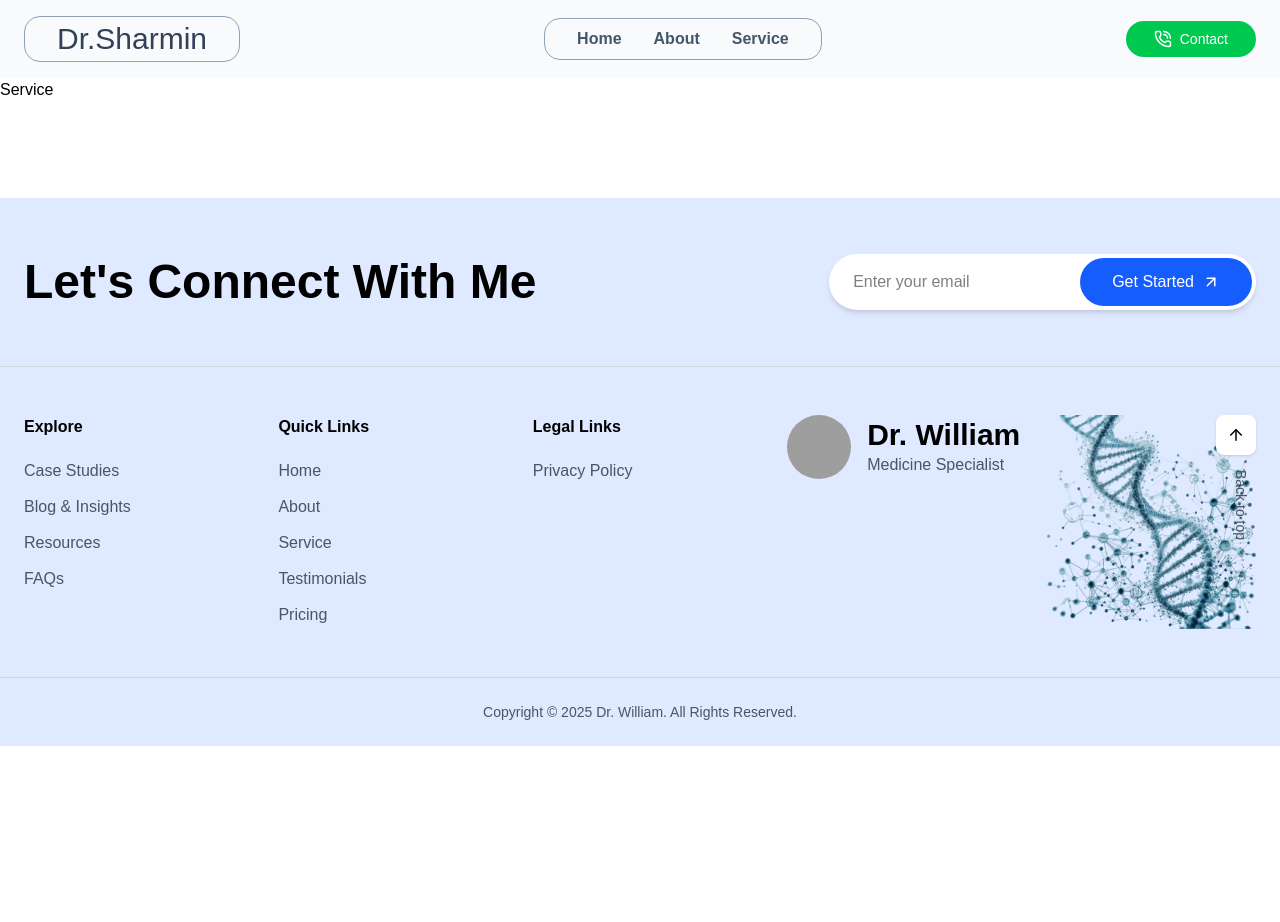
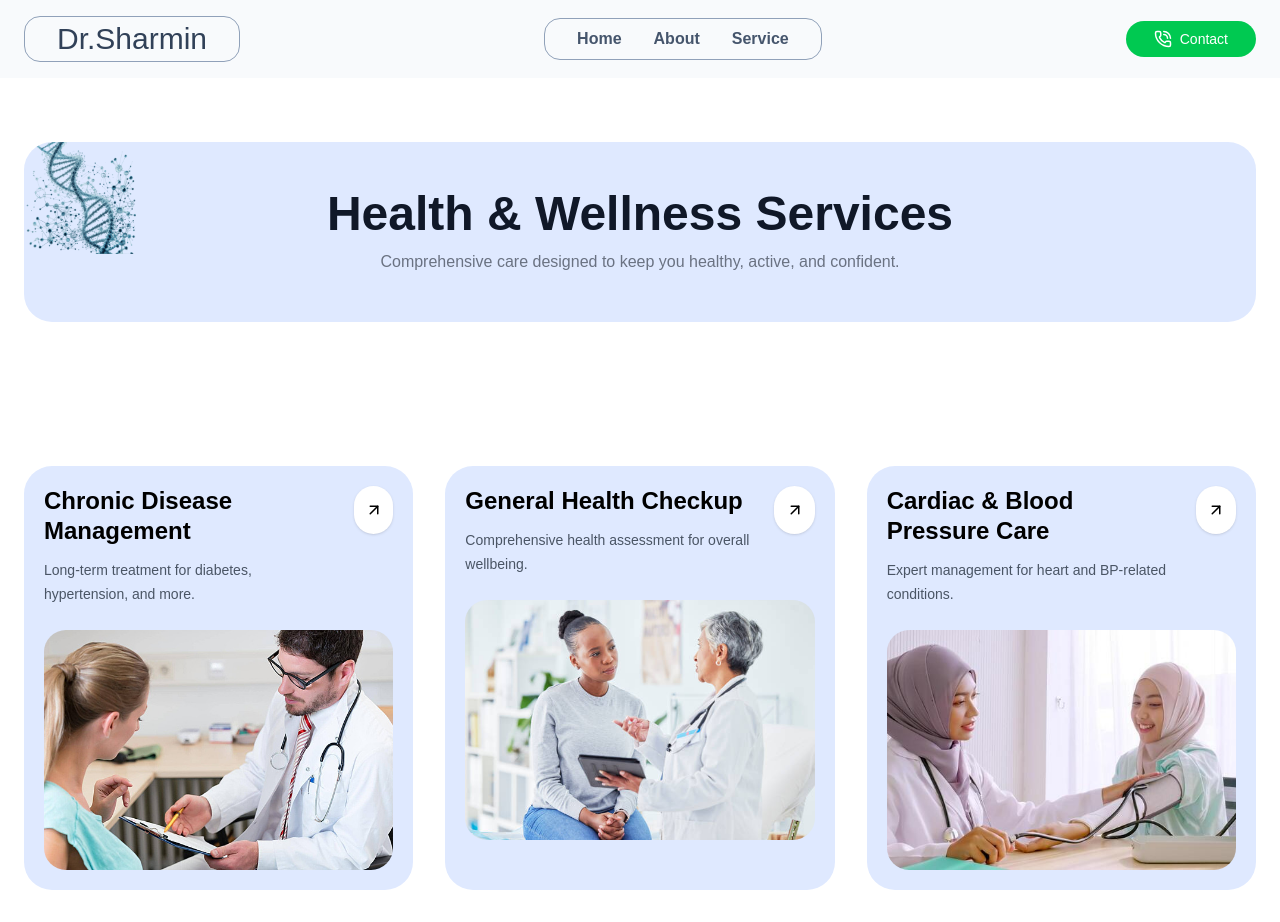
Before and after one commit to yeasin5060/doctor-portfolio, a React (Vite) app: page /service in a window 1280 px wide. Shown: the top 922 px of the page. Before the commit the page ends 800 px from the top, so only its background shows below. Built offline with nearby package versions, Linux system fonts and the light colour scheme; grey boxes are pictures that could not be loaded; the HTML template or start-up script is replaced by a standard one.

Commit message:
complete the servicebanner and services

```diff
--- /dev/null
+++ b/src/components/ServiceBanner.jsx
@@ -0,0 +1,31 @@
+import dna from "../assets/dna.png";
+
+const ServiceBanner = () => {
+    return (
+        <section className="py-16 bg-white">
+            <div className="max-w-7xl mx-auto px-6">
+                <div className="relative bg-[#dfe9ff] rounded-[28px] overflow-hidden py-12">
+                    {/* DNA Image */}
+                    <img
+                        src={dna}
+                        alt="DNA"
+                        className="absolute top-0 left-0 w-24 md:w-28"
+                    />
+                    {/* Content */}
+                    <div className="text-center">
+
+                        <h2 className="text-3xl md:text-5xl font-bold text-gray-900">
+                            Health & Wellness Services
+                        </h2>
+                        <p className="mt-3 text-gray-500 text-sm md:text-base">
+                            Comprehensive care designed to keep you healthy,
+                            active, and confident.
+                        </p>
+                    </div>
+                </div>
+            </div>
+        </section>
+    );
+};
+
+export default ServiceBanner;
--- /dev/null
+++ b/src/components/Services.jsx
@@ -0,0 +1,98 @@
+import React from 'react'
+import { ArrowUpRight } from "lucide-react";
+
+import service1 from "../assets/checkup-one.jpg";
+import service2 from "../assets/checkup-two.jpg";
+import service3 from "../assets/checkup-three.jpg";
+import service4 from "../assets/checkup-four.jpg";
+import service5 from "../assets/checkup-two.jpg";
+import service6 from "../assets/checkup-one.jpg";
+
+const services = [
+  {
+    title: "Chronic Disease Management",
+    description:
+      "Long-term treatment for diabetes, hypertension, and more.",
+    image: service1,
+  },
+  {
+    title: "General Health Checkup",
+    description:
+      "Comprehensive health assessment for overall wellbeing.",
+    image: service2,
+  },
+  {
+    title: "Cardiac & Blood Pressure Care",
+    description:
+      "Expert management for heart and BP-related conditions.",
+    image: service3,
+  },
+  {
+    title: "Respiratory Treatment",
+    description:
+      "Diagnosis and care for asthma, cough, and lung issues.",
+    image: service4,
+  },
+  {
+    title: "Lifestyle & Nutrition Advice",
+    description:
+      "Guidance for diet, exercise, and healthy living.",
+    image: service5,
+  },
+  {
+    title: "Follow-Up Consultation",
+    description:
+      "Continuous support for ongoing recovery and health improvement.",
+    image: service6,
+  },
+];
+
+const Services = () => {
+  return (
+     <section className="py-20 bg-white">
+      <div className="max-w-7xl mx-auto px-6">
+
+        <div className="grid md:grid-cols-2 xl:grid-cols-3 gap-8">
+
+          {services.map((service, index) => (
+            <div
+              key={index}
+              className="bg-[#dfe9ff] rounded-[28px] p-5 hover:-translate-y-2 hover:shadow-xl transition-all duration-300"
+            >
+              {/* Top */}
+              <div className="flex justify-between items-start gap-4">
+
+                <div>
+                  <h3 className="text-2xl font-bold leading-tight">
+                    {service.title}
+                  </h3>
+
+                  <p className="text-gray-600 text-sm mt-3 leading-6">
+                    {service.description}
+                  </p>
+                </div>
+
+                <button className="w-12 h-12 rounded-full bg-white flex items-center justify-center shadow hover:bg-blue-600 hover:text-white transition">
+                  <ArrowUpRight size={18} />
+                </button>
+
+              </div>
+
+              {/* Image */}
+              <img
+                src={service.image}
+                alt={service.title}
+                className="w-full h-60 object-cover rounded-[22px] mt-6"
+              />
+
+            </div>
+          ))}
+
+        </div>
+
+      </div>
+    </section>
+  )
+}
+
+export default Services
--- a/src/pages/Service.jsx
+++ b/src/pages/Service.jsx
@@ -1,8 +1,13 @@
 import React from 'react'
+import ServiceBanner from '../components/ServiceBanner'
+import Services from '../components/Services'
 
 const Service = () => {
   return (
-    <div>Service</div>
+    <div>
+        <ServiceBanner/>
+        <Services/>
+    </div>
   )
 }
 
```
